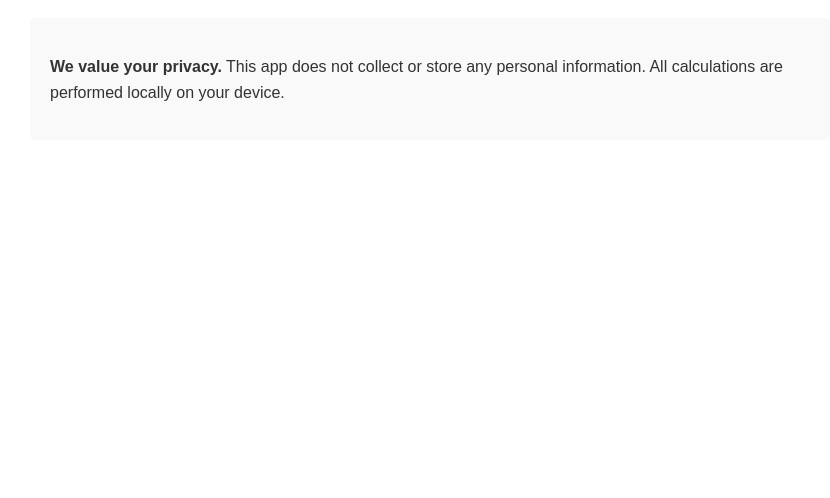
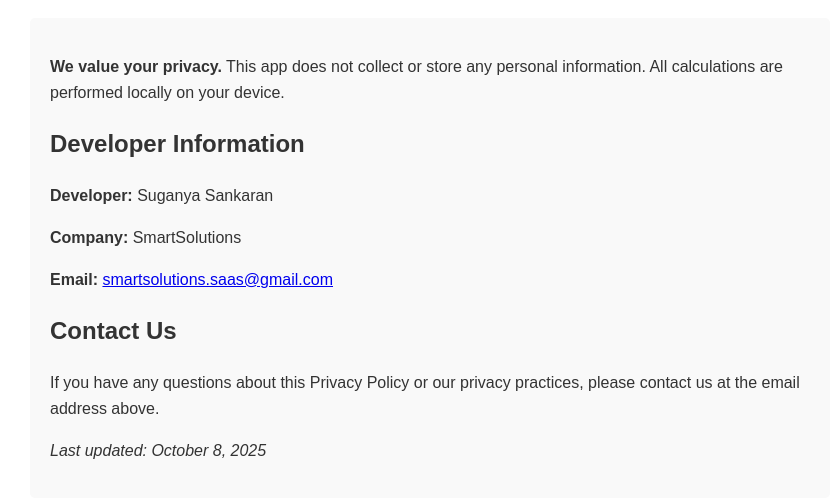
Before and after one commit to smartsolutionssaas-ux/GoldPriceCalcWeb, a plain HTML site: page privacy-policy.html in a window 1280 px wide. Shown: the part 108-606 px from the top of the page, without its empty margins (210-1040 px from the left). Drawn offline with Linux system fonts and the light colour scheme.

Commit message:
Updated privacy pollicy

```diff
--- a/privacy-policy.html
+++ b/privacy-policy.html
@@ -33,6 +33,16 @@
     <h1>Privacy Policy</h1>
     <div class="container">
         <p><strong>We value your privacy.</strong> This app does not collect or store any personal information. All calculations are performed locally on your device.</p>
+
+        <h2>Developer Information</h2>
+        <p><strong>Developer:</strong> Suganya Sankaran</p>
+        <p><strong>Company:</strong> SmartSolutions</p>
+        <p><strong>Email:</strong> <a href="mailto:smartsolutions.saas@gmail.com">smartsolutions.saas@gmail.com</a></p>
+
+        <h2>Contact Us</h2>
+        <p>If you have any questions about this Privacy Policy or our privacy practices, please contact us at the email address above.</p>
+
+        <p><em>Last updated: October 8, 2025</em></p>
     </div>
 </body>
 </html>
```
